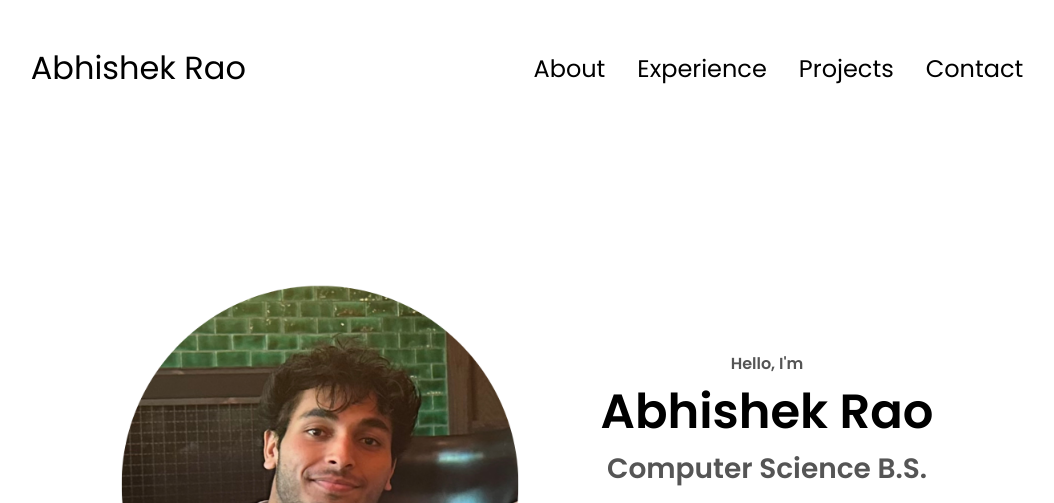
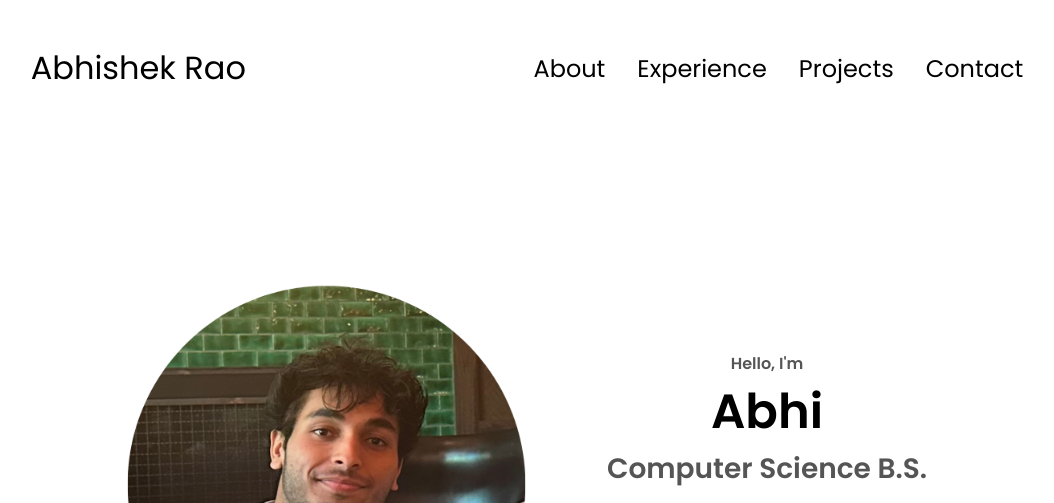
Before and after one commit to abhi2rao/AbhisWebsite, a plain HTML site: page index.html in a window 1280 px wide. Shown: the top 503 px of the page, without its empty margins (113-1167 px from the left). Drawn offline with Linux system fonts and the light colour scheme.

Commit message:
Update index.html
changed name

```diff
--- a/index.html
+++ b/index.html
@@ -41,7 +41,7 @@
         </div>
         <div class="section__text">
             <p class="section__text__p1">Hello, I'm</p>
-            <h1 class="title">Abhishek Rao</h1>
+            <h1 class="title">Abhi</h1>
             <p class="section__text__p2">Computer Science B.S.</p>
             <div class="btn-container">
                 <button class="btn btn-color-2" onclick="window.open('./assets/Abhishek_Res_New_Full.pdf')">Download Resume</button>
```
